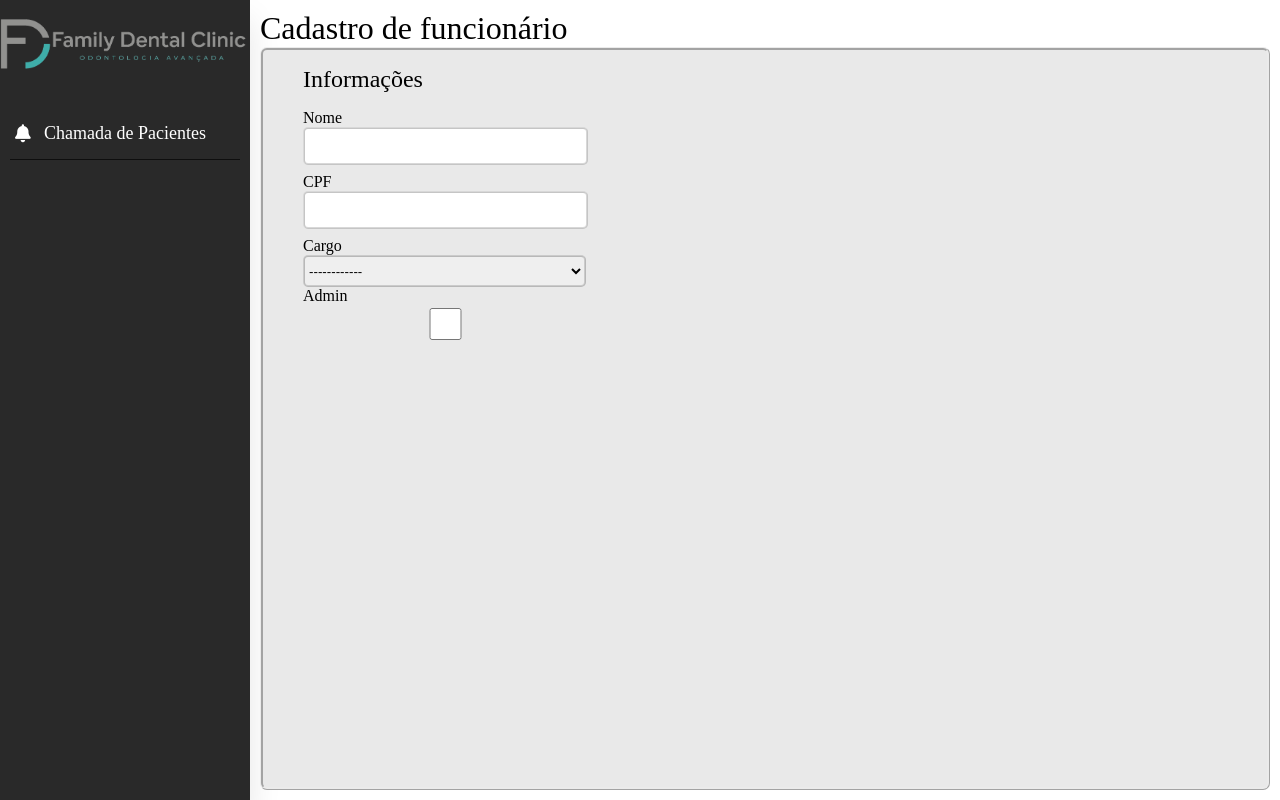
After one commit to TheBraio/Clinica, a Flask app: template templates/admin_cadastrar_funcionario.html in a window 1280 px wide. The commit adds this page. Run offline with Flask 3, Linux system fonts and the light colour scheme; the template is opened without the code that fills it, so the values that code supplies are empty; some libraries are stand-ins or nearby versions.

Commit message:
Adicionando paginas de admin e login

```diff
--- a/main.py
+++ b/main.py
@@ -5,4 +5,5 @@ if __name__ == "__main__":
     with app.app_context():
         # db.drop_all()
         db.create_all()
+
     socketio.run(app, debug=True)
--- /dev/null
+++ b/static/css/admin_cadastrar_funcionario.css
@@ -0,0 +1,54 @@
+.title {
+    font-size: 2rem;
+}
+
+.main-container {
+    display: flex;
+    flex-direction: column;
+}
+
+.subtitle {
+    font-size: 1.5rem;
+    margin-bottom: 1rem;
+    margin-top: 1rem;
+}
+
+form {
+    padding: 40px;
+    padding-top: 0px;
+    border: 3px ridge rgba(236, 236, 236, 0.863);
+    border-radius: 7px;
+    background-color: rgb(233, 233, 233);
+    height: 100%
+}
+
+.gap {
+    margin-bottom: .5rem
+}
+
+.container1 {
+    display:flex;
+    flex-direction: column;
+    width: 30%;
+}
+
+.container-consulta {
+    display:flex;
+    flex-direction: row;
+    width: 100%;
+    gap: 10%
+}
+
+input  {
+    border: 2px ridge rgba(0, 0, 0, 0.226);
+    border-radius: 5px;
+    height: 2rem;
+    width: 100%
+}
+
+select {
+    border: 2px ridge rgba(0, 0, 0, 0.226);
+    border-radius: 5px;
+    height: 2rem;
+    width: 102%
+}
--- /dev/null
+++ b/templates/admin_cadastrar_funcionario.html
@@ -0,0 +1,30 @@
+{% extends 'base.html' %}
+
+{% block head %}
+    <link rel="stylesheet" href="{{ url_for('static', filename='css/admin_cadastrar_funcionario.css') }}">
+{% endblock %}
+
+{% block body %}
+    <span class="title">Cadastro de funcionário</span>
+    <form action="">
+        <div class="container1">
+            <span class="subtitle">Informações</span>
+
+            <label for="nome">Nome</label>
+            <input type="text" id='nome' class="gap">
+
+            <label for="CPF">CPF</label>
+            <input type="text" id='CPF' class="gap">
+
+            <label for="cargo">Cargo</label>
+            <select name="cargo" id="cargo">
+                <option value="doutor">Doutor</option>
+                <option value="atendente">Atendente</option>
+                <option value="none" disabled selected>------------</option>
+            </select>
+
+            <label for="admin">Admin</label>
+            <input type="checkbox" id='cargo' name="cargo" value='1'>
+        </div>
+    </form>
+{% endblock %}
--- a/templates/login.html
+++ b/templates/login.html
@@ -9,9 +9,9 @@
 
     <form action="/login" method="POST" class="container-login">
         <span class="text-login">Login</span>
-        <label for="" >Nome de usuário</label>
-        <input type="text" name="nome" required>
-        <label for="">Senha</label>
+        <label for="cpf">CPF</label>
+        <input type="text" name="cpf" required>
+        <label for="senha">Senha</label>
         <input type="password" name="senha" required>
         <button type="submit">Entrar</button>
     </form>
```
Also changed, not shown: models.py (+15 -4 lines), routes.py (+9 -10 lines), templates/admin_funcionarios.html (+39 -3 lines), templates/atendente_home.html (renamed from templates/atendente_pacientes.html, +5 -4 lines), templates/teste.html (deleted, +0 -60 lines), views.py (+31 -11 lines), views_recursos.py (+52 -16 lines), instance/dados.db, templates/doutor_home.html (renamed from templates/doutor_mainpage.html).
